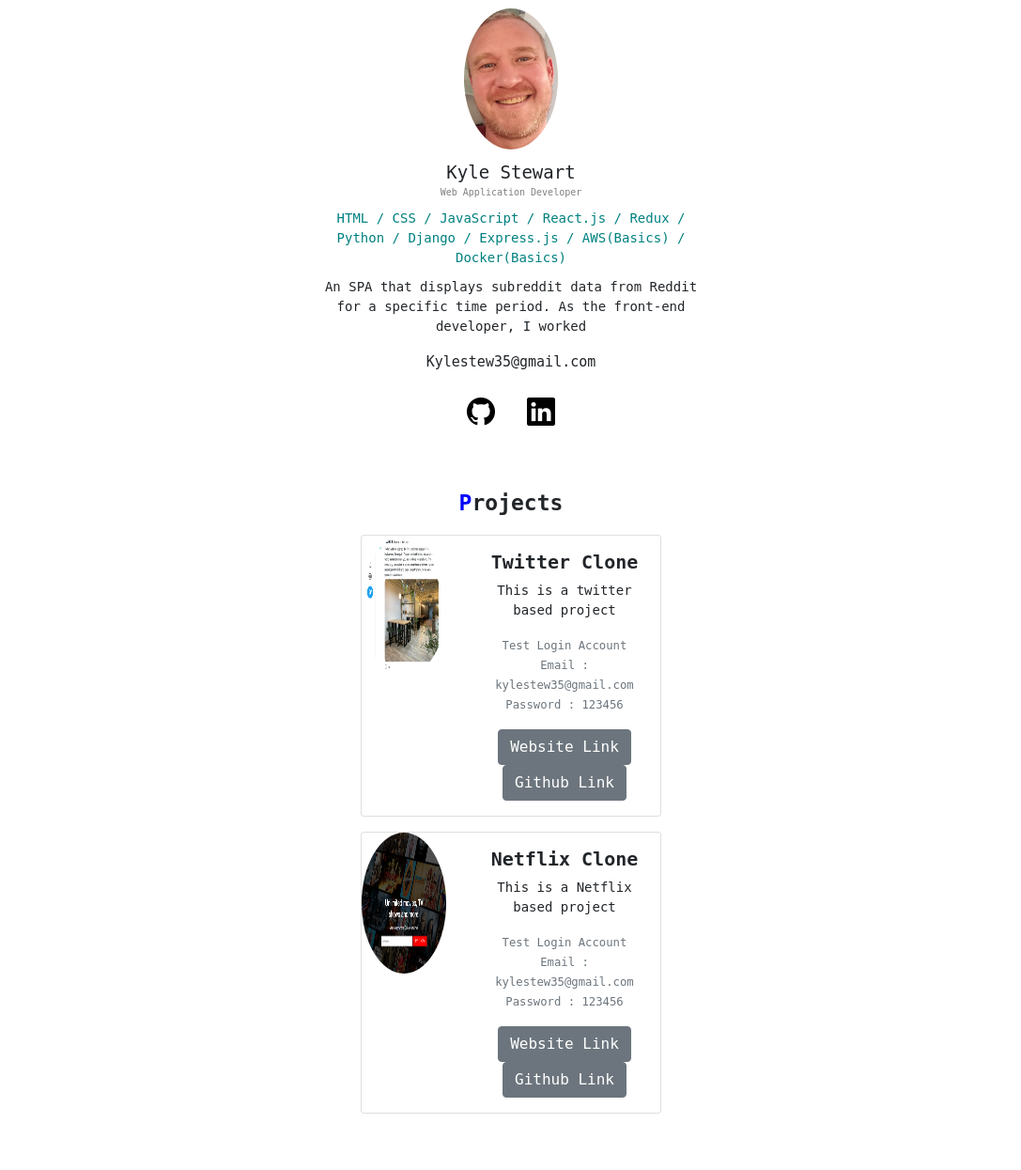
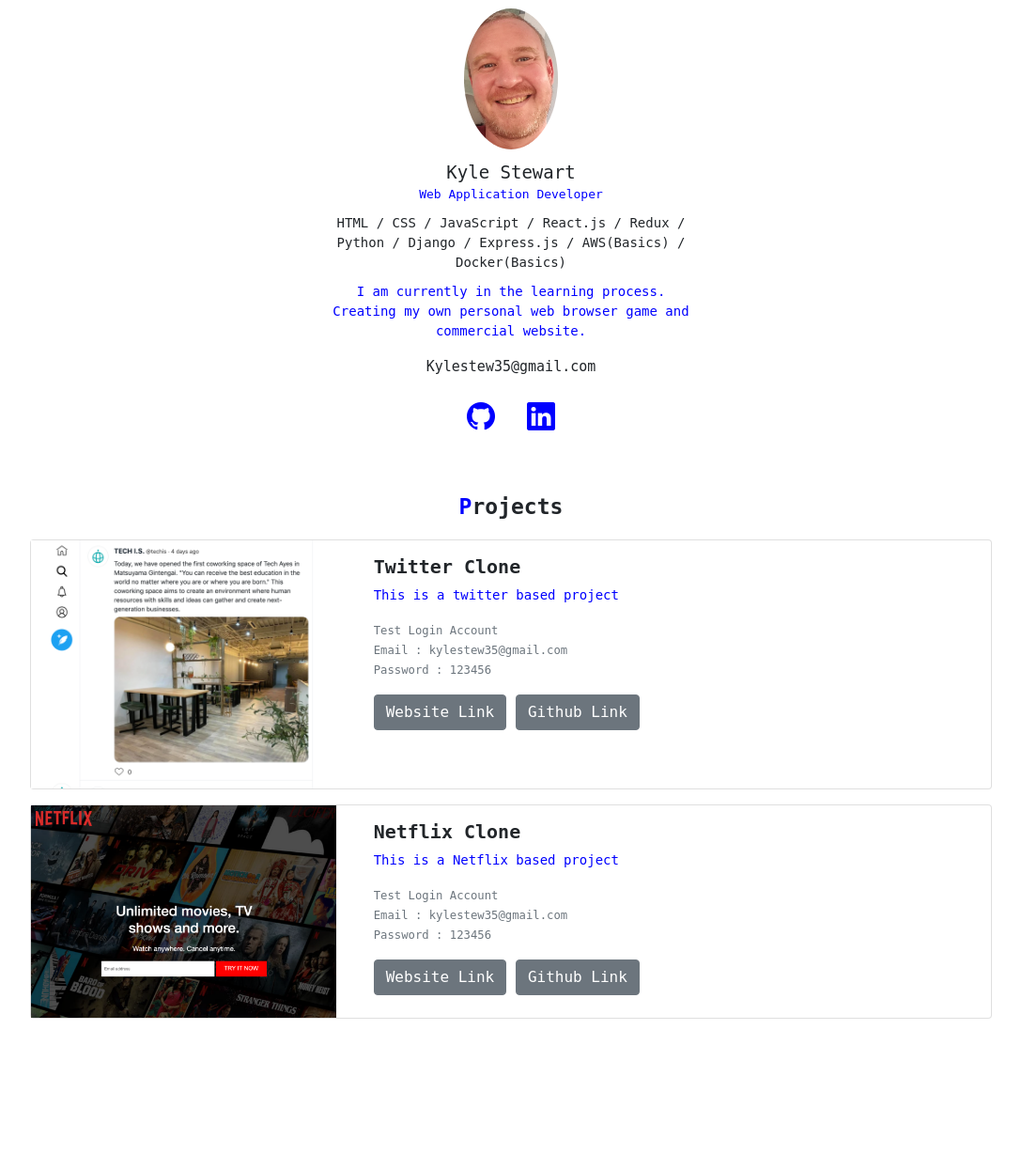
Before and after one commit to Kylestew35/Portfolio, a PHP site: page / in a window 1280 px wide. Shown: the part 163-1408 px from the top of the page at 94% size, without its empty margins (96-1183 px from the left). After the commit the page ends 1247 px from the top, so only its background shows below. Run offline with PHP 8.4, Linux system fonts and the light colour scheme; some libraries are stand-ins or nearby versions.

Commit message:
Finished

```diff
--- a/index.html
+++ b/index.html
@@ -1,33 +1,28 @@
 <!DOCTYPE html>
 <html lang="en">
   <head>
+    <meta charset="utf-8">
+    <meta name="viewport" content="width=device-width, initial-scale=1">
+    <link rel="icon" type="image/png" href="img/techis-logo.png" />
     <link
     href="https://cdn.jsdelivr.net/npm/bootstrap@5.1.3/dist/css/bootstrap.min.css"
     rel="stylesheet"
     integrity="sha384-1BmE4kWBq78iYhFldvKuhfTAU6auU8tT94WrHftjDbrCEXSU1oBoqyl2QvZ6jIW3"
     crossorigin="anonymous"
   />
-    <meta charset="UTF-8" />
-    <link rel="icon" type="image/png" href="img/techis-logo.png" />
-    <meta name="viewport" content="width=device-width, initial-scale=1.0" />
+    <link rel="stylesheet" href="style.css">
     <title>Portfolio</title>
     <link rel="stylesheet" href="https://cdn.jsdelivr.net/npm/bootstrap-icons@1.7.1/font/bootstrap-icons.css">
-    <link rel="stylesheet" href="style.css" />
+
   </head>
   <body>
     <nav class="navbar navbar-expand-lg navbar-light shadow-sm">
       <div class="container">
-        <a class="navbar-brand title-icon" href="#"
-          ><span class="font-primary">P</span>ortfolio</a
-        >
-        <button
-          class="navbar-toggler"
-          type="button"
-          data-bs-toggle="collapse"
-          data-bs-target="#navbarToggler"
-        >
+        <a class="navbar-brand title-icon" href="#"><span class="font-primary">P</span>ortfolio</a>
+        <button class="navbar-toggler" type="button" data-bs-toggle="collapse" data-bs-target="#navbarToggler">
         <span class="navbar-toggler-icon"></span>
         </button>
+
           <div class="collapse navbar-collapse" id="navbarToggler">
             <ul class="navbar-nav ms-auto mb-2">
             <li class="nav-item">
@@ -40,17 +35,20 @@
         </div>
       </div>
     </nav>
+
     <div id="about">
         <h2><span class="font-primary">A</span>bout</h2>
         <img src="img/image1.jpg">
         <div class="name">Kyle Stewart</div>
         <div class="vocation">Web Application Developer</div>
         <div class="skills">HTML / CSS / JavaScript / React.js / Redux / Python / Django / Express.js / AWS(Basics) / Docker(Basics)</div>
-        <p>An SPA that displays subreddit data from Reddit for a specific time period. As the front-end developer, I worked</p>
+        <p>I am currently in the learning process. Creating my own personal web browser game and commercial website.</p>
         <div class="email">Kylestew35@gmail.com</div>
         <div class="icons">
-            <a href="#"><i class="bi bi-github"></i></a>
-            <a href="#"><i class="bi bi-linkedin ms-3"></i></a>
+            <a href="https://github.com/Kylestew35/Portfolio.git" target="_blank"><i class="bi bi-github"></i></a>
+            <a href="https://www.linkedin.com/in/kyle-stewart-0a52a6221" target="_blank"><i class="bi bi-linkedin ms-3"></i></a>
+        </div>
+        </div>
     </div>
     <div id="project">
         <h2><span class="font-primary">P</span>rojects</h2>
--- a/style.css
+++ b/style.css
@@ -14,6 +14,7 @@ body {
 }
 p {
   font-size: 14px;
+  color: blue;
 }
 
 h2 {
@@ -45,14 +46,13 @@ a.font-black {
 }
 
 #about .vocation {
-  font-size: 10px;
-  color: grey;
+  font-size: 13px;
+  color: blue;
   margin-bottom: 10px;
 }
 
 #about .skills {
   font-size: 14px;
-  color: teal;
   margin-bottom: 10px;
 }
 
@@ -66,7 +66,7 @@ a.font-black {
   font-size: 30px;
 }
 #about .icons a {
-  color: #000;
+  color: blue;
 }
 
 /** Project **/
```
Lines whose indentation alone changed are shown as unchanged.
